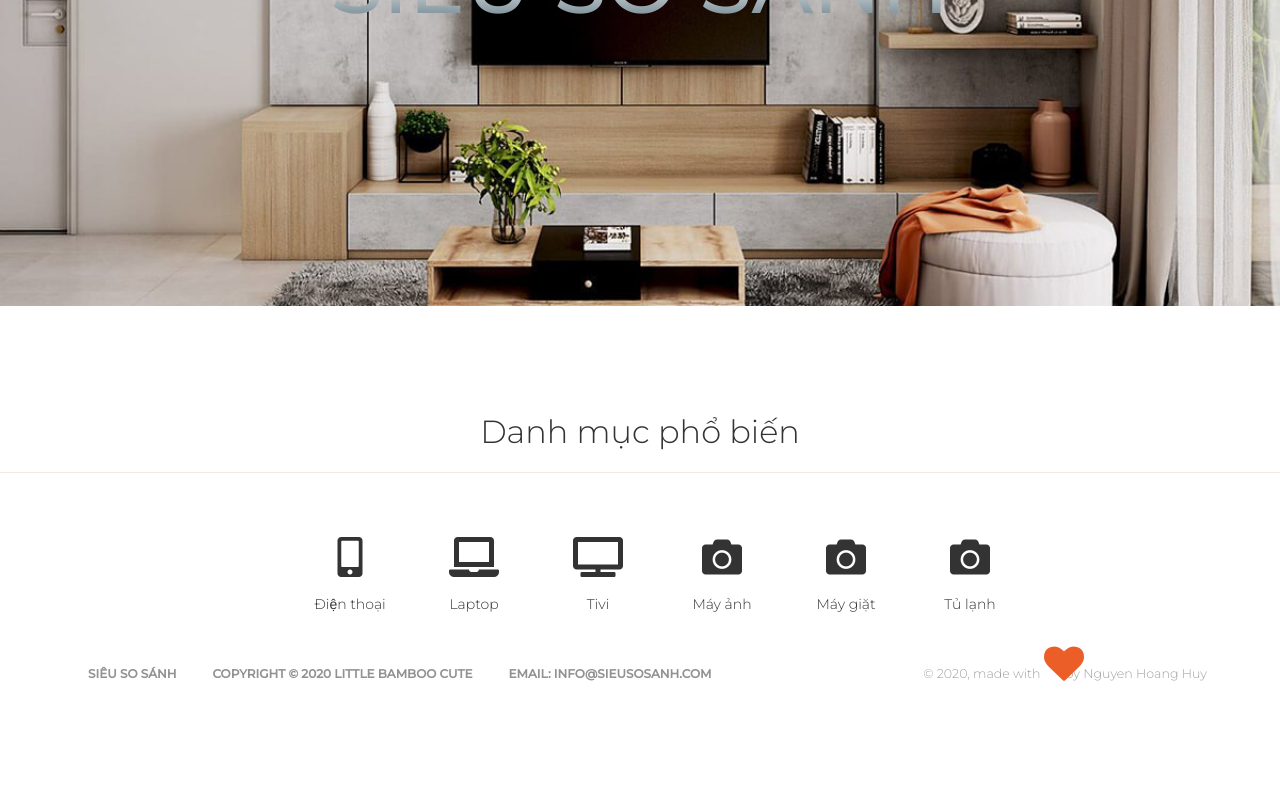
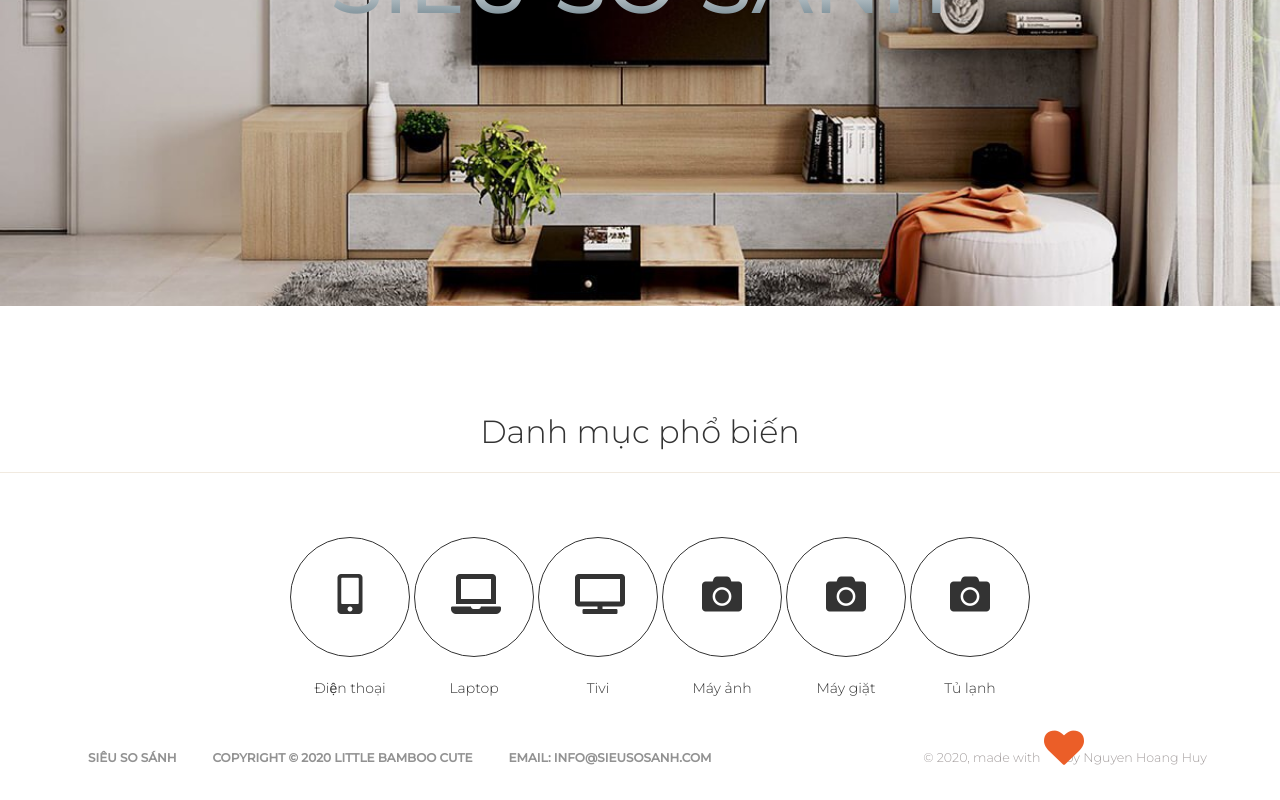
Before and after one commit to hoanghui/SieuSoSanh, a React (Create React App) app in the folder Official/sieusosanh/: page / in a window 1280 px wide. Shown: the part 394-1194 px from the top of the page. Before the commit the page ends 1110 px from the top, so only its background shows below. Built offline with nearby package versions, Linux system fonts and the light colour scheme.

Commit message:
Update icon

```diff
--- a/Official/sieusosanh/src/components/Navbars/IndexNavbar.js
+++ b/Official/sieusosanh/src/components/Navbars/IndexNavbar.js
@@ -63,13 +63,13 @@ function IndexNavbar({getListProductsByKeyWord}) {
   React.useEffect(() => {
     const updateNavbarColor = () => {
       if (
-        document.documentElement.scrollTop > 299 ||
-        document.body.scrollTop > 299
+        document.documentElement.scrollTop > 169 ||
+        document.body.scrollTop > 169
       ) {
         setNavbarColor("");
       } else if (
-        document.documentElement.scrollTop < 300 ||
-        document.body.scrollTop < 300
+        document.documentElement.scrollTop < 170 ||
+        document.body.scrollTop < 170
       ) {
         setNavbarColor("navbar-transparent");
       }
@@ -186,30 +186,35 @@ function IndexNavbar({getListProductsByKeyWord}) {
                           Sản phẩm
                         </DropdownItem>
                         <DropdownItem
-                          href="tivi"
+                          href="/tivi"
                         >
                           Tivi
                         </DropdownItem>
                         <DropdownItem
-                          href="tulanh"
+                          href="/tulanh"
                         >
                           Tủ lạnh
                         </DropdownItem>
                         <DropdownItem
-                          href="maygiat"
+                          href="/maygiat"
                         >
                           Máy giặt
                         </DropdownItem>
                         <DropdownItem
-                          href="laptop"
+                          href="/laptop"
                         >
                           Laptop
                         </DropdownItem>
                         {/* <DropdownItem divider /> */}
                         <DropdownItem
-                          href="dienthoai"
+                          href="/dienthoai"
                         >
                           Điện thoại
+                        </DropdownItem>
+                        <DropdownItem
+                          href="/mayanh"
+                        >
+                          Máy ảnh
                         </DropdownItem>
                       </DropdownMenu>
                     </UncontrolledDropdown>
--- a/Official/sieusosanh/src/css/home/ListCategory.css
+++ b/Official/sieusosanh/src/css/home/ListCategory.css
@@ -9,7 +9,7 @@ ul {
     text-align: center;
 }
 
-li:hover {
+.list-category > li:hover {
     color: #51bcda;
 }
 
@@ -33,3 +33,14 @@ li:hover {
 .category-name {
     padding-top: 2vh;
 }
+
+.circle-category {
+    border: solid 0.5px;
+    border-radius: 10vh;
+    width: 15vh;
+    height: 15vh;
+}
+
+.category-icon {
+    padding: 4.5vh;
+}
--- a/Official/sieusosanh/src/css/productDetailPage/priceTable.css
+++ b/Official/sieusosanh/src/css/productDetailPage/priceTable.css
@@ -11,3 +11,7 @@
     padding-right: 15px;
     padding-top: 15px;
 }
+
+.move-action {
+    color: #0070c9;
+}
--- a/Official/sieusosanh/src/css/productDetailPage/productDetailPage.css
+++ b/Official/sieusosanh/src/css/productDetailPage/productDetailPage.css
@@ -2,17 +2,16 @@
     display: flex;
 }
 
-.info-product-detail {
-    width: 45%  ;
+.info-product-detail {;
 }
 
 
 
-/* .same-product {
+.same-product {
     display: flex;
     flex-wrap: wrap;
     justify-content: center;
-} */
+}
 
 .same-product-detail {
     display: flex;
--- a/Official/sieusosanh/src/css/productDetailPage/productInfo.css
+++ b/Official/sieusosanh/src/css/productDetailPage/productInfo.css
@@ -1,8 +1,10 @@
 .product-info{
-    padding-top: 12%;
+    padding-top: 30vh;
     display: flex;
     padding-left: 0px;
     padding-right: 0px;
+    flex-wrap: wrap;
+    justify-content: center;
 }
 
 .button-move{
@@ -21,10 +23,18 @@
 .product-price-detail {
     font-size: 3vh;
     padding: 0vh 2vh;
+    font-weight: 800;
 }
 
 .product-price-detail :hover {
     color: #51bcda;
+}
+
+.info-content {
+    display: flex;
+    /*wrap allow xuong dong*/
+    flex-wrap: wrap;
+    justify-content: center;
 }
 
 .priority-store {
@@ -42,3 +52,13 @@
     font-size: 1.6em;
     font-weight: 900;
 }
+
+.brand-name {
+    font-size: 1.2em;
+    color: #0070c9!important;
+    cursor: pointer;
+}
+
+.brand-box {
+    padding: 2vh 0vh;
+}
--- a/Official/sieusosanh/src/views/home/ListCategory.js
+++ b/Official/sieusosanh/src/views/home/ListCategory.js
@@ -43,37 +43,49 @@ class ListCategory extends Component {
                     <ul className="list-category">
                         <li>
                             <a type="button" onClick={()=> this.onSetState("dienthoai")}>
-                                <i class="fas fa-mobile-alt" ></i>
+                                <p className="circle-category">
+                                    <i class="fas fa-mobile-alt category-icon" ></i>
+                                </p>
                                 <div className = "category-name">Điện thoại</div>
                             </a>
                         </li>
                         <li>
                             <a type="button" onClick={() => this.onSetState("laptop")}>
-                                <i class="fas fa-laptop"></i>
+                                <p className="circle-category">
+                                    <i class="fas fa-laptop category-icon"></i>
+                                </p>
                                 <div className = "category-name">Laptop</div>
                             </a>
                         </li>
                         <li>
                             <a type="button" onClick={() => this.onSetState("tivi")}>
-                                <i class="fas fa-tv "></i>
+                                <p className="circle-category">
+                                    <i class="fas fa-tv category-icon"></i>
+                                </p>
                                 <div className = "category-name">Tivi</div>
                             </a>
                         </li>
                         <li>
                             <a type="button" onClick={() => this.onSetState("mayanh")}>
-                                <i class="fas fa-camera"></i>
+                                <p className="circle-category">
+                                    <i class="fas fa-camera category-icon"></i>
+                                </p>
                                 <div className = "category-name">Máy ảnh</div>
                             </a>
                         </li>
                         <li>
                             <a type="button" onClick={() => this.onSetState("maygiat")}>
-                                <i class="fas fa-camera"></i>
+                                <p className="circle-category">
+                                    <i class="fas fa-camera category-icon"></i>
+                                </p>
                                 <div className = "category-name">Máy giặt</div>
                             </a>
                         </li>
                         <li>
                             <a type="button" onClick={() => this.onSetState("tulanh")}>
-                                <i class="fas fa-camera"></i>
+                                <p className="circle-category">
+                                    <i class="fas fa-camera category-icon"></i>
+                                </p>
                                 <div className = "category-name">Tủ lạnh</div>
                             </a>
                         </li>
--- a/Official/sieusosanh/src/views/product-detail-page/PriceTable.js
+++ b/Official/sieusosanh/src/views/product-detail-page/PriceTable.js
@@ -21,7 +21,9 @@ class ProductRow extends Component{
                     <div className="product-name">{data.ProductName}</div>
                     <div className="merchant-logo"></div>
                     <div className="price">{data.Price}</div>
-                    <div className="product-go-action">Đến nơi bán</div>
+                    <div className="product-go-action">
+                        <a type="button" className="move-action btn btn-outline-primary float-lg-right"> Đến nơi bán </a>
+                    </div>
                 </div>
             </li>
         )
--- a/Official/sieusosanh/src/views/product-detail-page/ProductDetail-page.js
+++ b/Official/sieusosanh/src/views/product-detail-page/ProductDetail-page.js
@@ -40,7 +40,10 @@ class ProductDetailPage extends Component{
                         <h2>Bảng giá bán</h2>
                     </div>
                     <div>
-
+                        <ul className="list-same-products">
+                            {this.renderSameProducts()}
+                            <hr/>
+                        </ul>
                     </div>
                 </div>
             </div>
--- a/Official/sieusosanh/src/views/product-detail-page/ProductInfo.js
+++ b/Official/sieusosanh/src/views/product-detail-page/ProductInfo.js
@@ -18,6 +18,12 @@ class ProductInfo extends Component {
                     <h1>{data[0].ProductName}</h1>
                 </div>
                 <hr/>
+                <div className="info-content">
+                    <div className="brand-box">
+                        <span>Thương hiệu : </span>
+                        <span className="brand-name">{data[0].SupplierName}</span>
+                    </div>
+                </div>
                 <div className="priority-store">
                     <span>Giá tốt từ nơi bán: </span>
                     <div className="product-price-detail">
```
Also changed, not shown: 13 other files (tests, documents, lock files or other folders).
